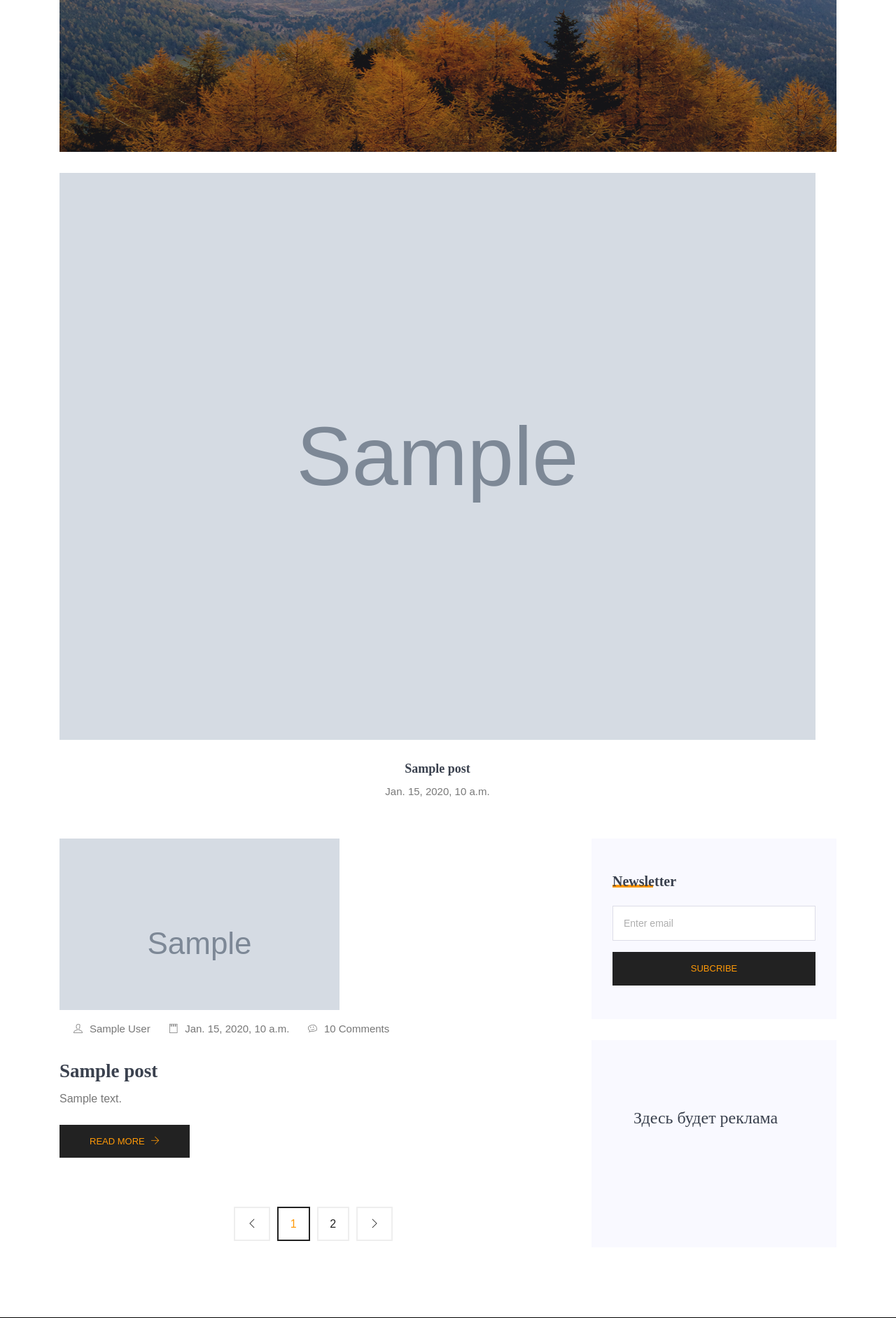
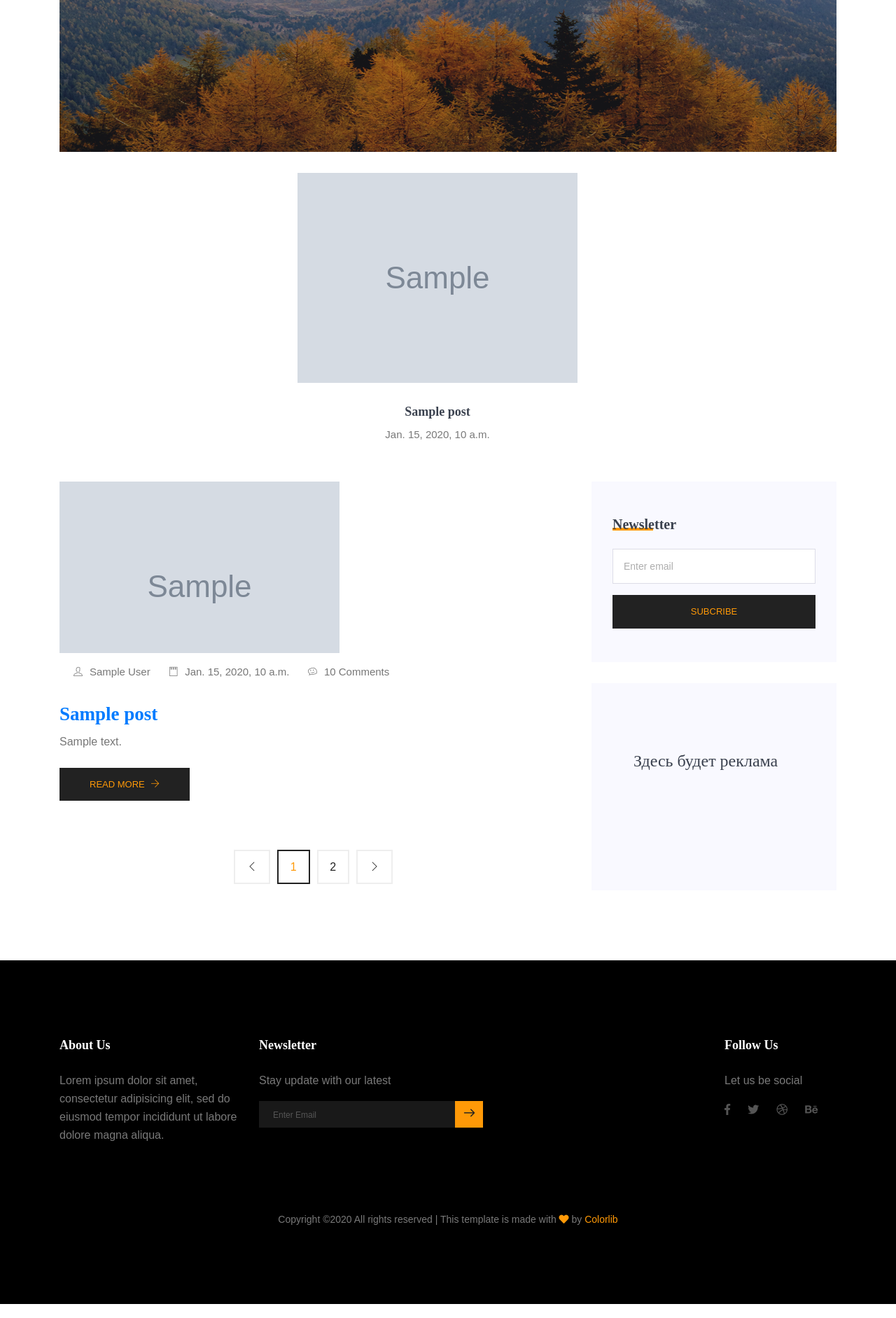
Before and after one commit to NecrOctopuS/sensive_blog_templates, a Django app: template templates/index.html in a window 1280 px wide. Shown: the part 417-2300 px from the top of the page at 70% size. Run offline with Django 3.2, Linux system fonts and the light colour scheme; the template is opened without the code that fills it: most values are stand-ins (such as "Sample title", 1, 10 or a date in 2020); grey boxes marked "Sample" are stand-in pictures; some libraries are stand-ins or nearby versions.

Commit message:
Сделал картинки и заголовки постов кликабельными

```diff
--- a/templates/index.html
+++ b/templates/index.html
@@ -60,9 +60,9 @@
             <div class="card blog__slide text-center">
               <div class="blog__slide__img">
                 {% if post.image_url %}
-                <img class="card-img rounded-0" src="{{ post.image_url }}" alt="">
+                <a href="{% url 'post_detail' slug=post.slug %}"><img class="card-img rounded-0" src="{{ post.image_url }}" alt=""></a>
                 {% else %}
-                <img class="card-img rounded-0" src="{% static 'img/banner/blog.png' %}" alt="">
+                <a href="{% url 'post_detail' slug=post.slug %}"><img class="card-img rounded-0" src="{% static 'img/banner/blog.png' %}" alt=""></a>
                 {% endif %}
               </div>
               <div class="blog__slide__content">
@@ -87,9 +87,9 @@
             <div class="single-recent-blog-post">
               <div class="thumb">
                 {% if post.image_url %}
-                <img class="img-fluid" src="{{ post.image_url }}" alt="">
+                <a href="{% url 'post_detail' slug=post.slug %}"><img class="img-fluid" src="{{ post.image_url }}" alt=""></a>
                 {% else %}
-                <img class="img-fluid" src="{% static 'img/banner/blog.png' %}" alt="">
+                <a href="{% url 'post_detail' slug=post.slug %}"><img class="img-fluid" src="{% static 'img/banner/blog.png' %}" alt=""></a>
                 {% endif %}
                 <ul class="thumb-info" style="max-width: 550px;">
                   <li><a href="{% url 'post_detail' slug=post.slug %}"><i class="ti-user"></i>{{ post.author }}</a></li>
@@ -98,7 +98,7 @@
                 </ul>
               </div>
               <div class="details mt-20">
-                <h3>{{post.title}}</h3>
+                <h3><a href="{% url 'post_detail' slug=post.slug %}">{{post.title}}</a></h3>
                 <p>{{post.text|truncatechars:200}}</p>
                 <a class="button" href="{% url 'post_detail' slug=post.slug %}">Read More <i class="ti-arrow-right"></i></a>
               </div>
```
Also changed, not shown: 1 other file.
